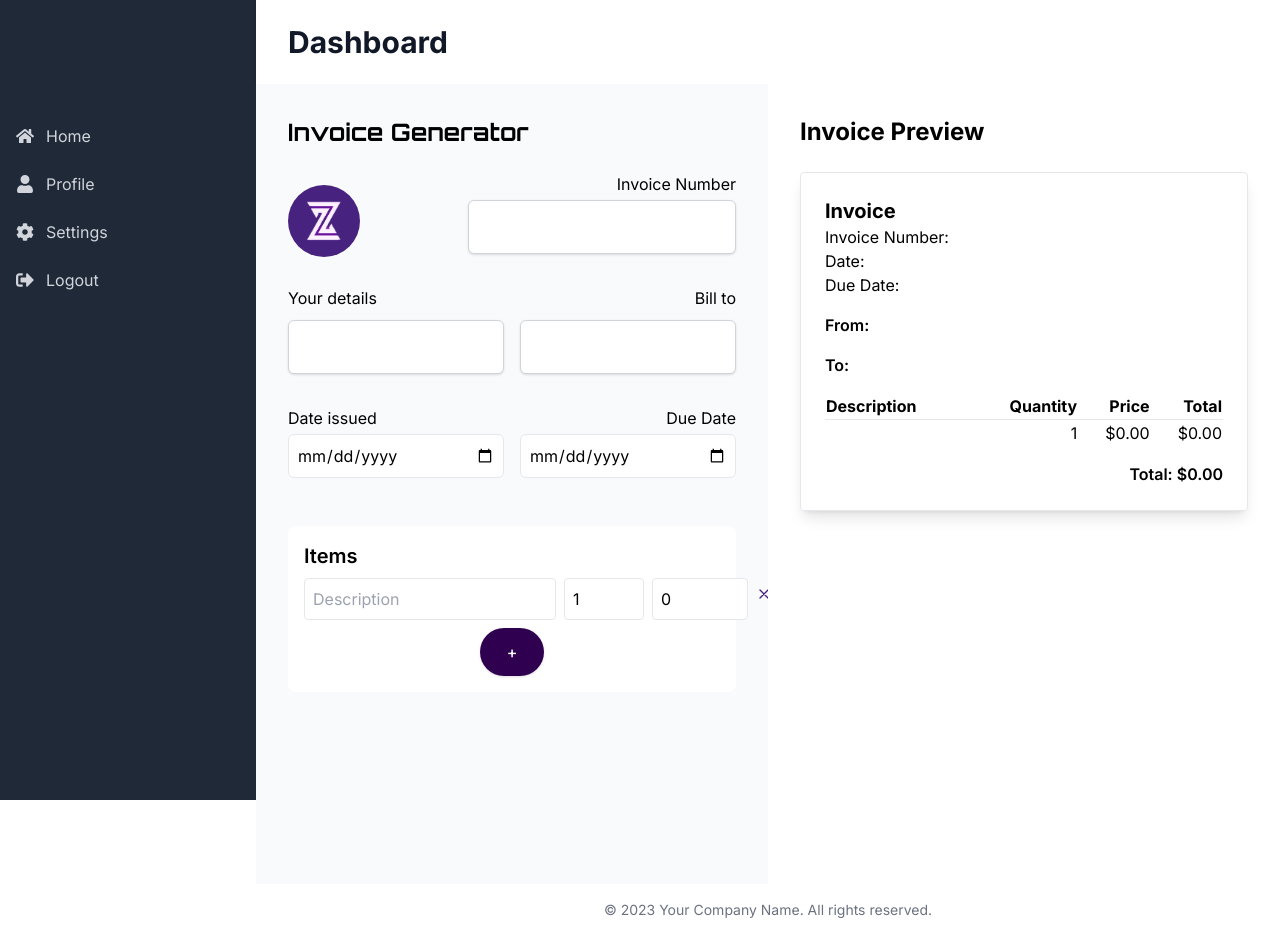
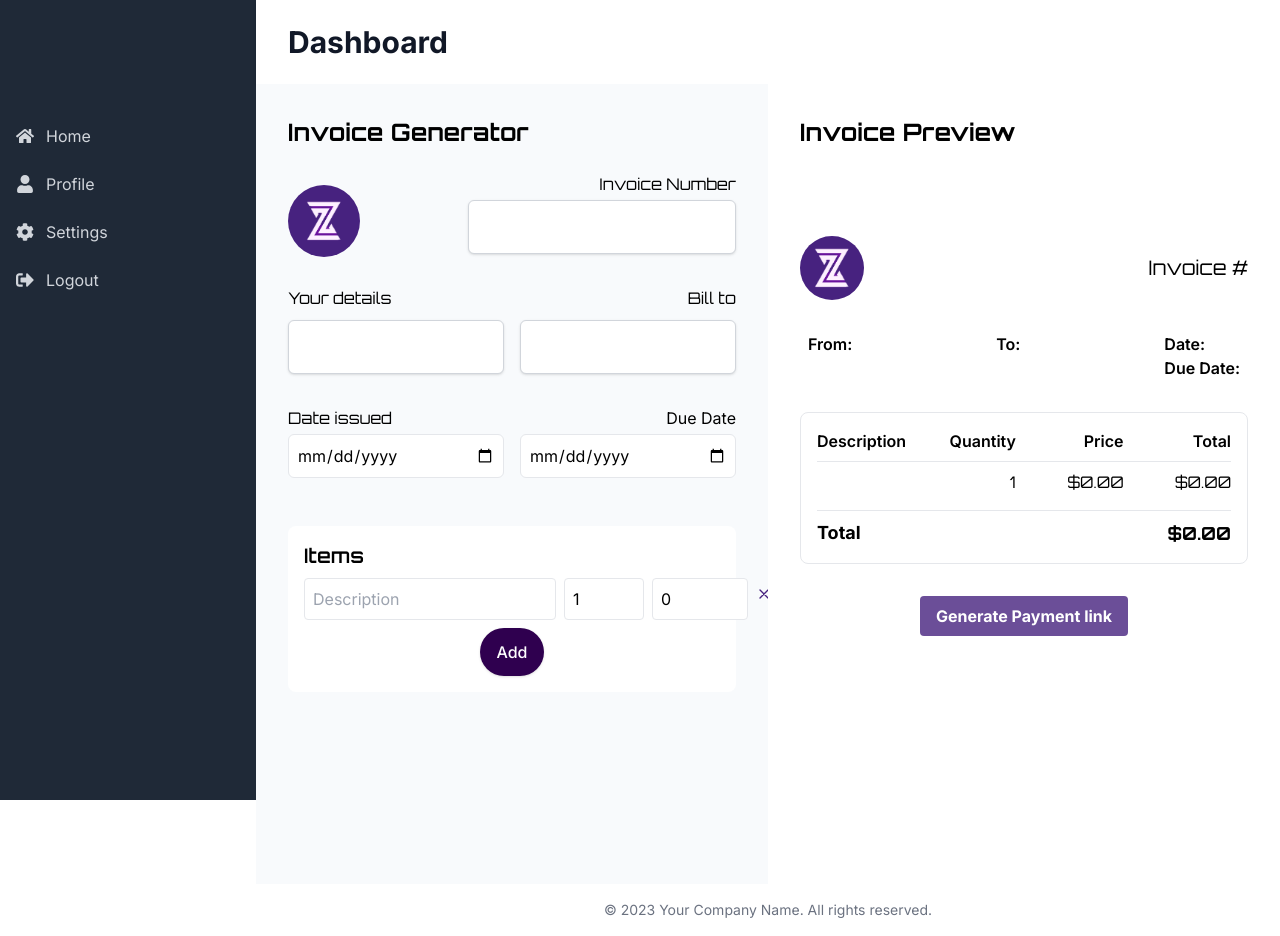
Before and after one commit to SamiiBou/Zephy-smart-contract, a React (Vite) app in the folder client/: page /dashboard/invoiceGenerator in a window 1280 px wide. Built offline with nearby package versions, Linux system fonts and the light colour scheme.

Commit message:
wip: generate link

```diff
--- a/client/src/pages/InvoiceGenerator.jsx
+++ b/client/src/pages/InvoiceGenerator.jsx
@@ -56,7 +56,7 @@ const InvoiceGenerator = () => {
               <img src={logo} className="w-12 h-12 object-contain" alt="Logo" />
             </div>
             <div className="flex flex-col items-end">
-              <label className="block mb-1">Invoice Number</label>
+              <label className="block mb-1 font-orbitron">Invoice Number</label>
               <TextInput
                 type="text"
                 name="invoiceNumber"
@@ -70,9 +70,9 @@ const InvoiceGenerator = () => {
             {" "}
             {/* Reduced space between label-input pairs */}
             <div className="flex justify-between">
-              <label className="block mb-0.5">Your details</label>{" "}
+              <label className="block mb-0.5 font-orbitron">Your details</label>{" "}
               {/* Reduced bottom margin */}
-              <label className="block mb-0.5">Bill to</label>{" "}
+              <label className="block mb-0.5 font-orbitron">Bill to</label>{" "}
               {/* Reduced bottom margin */}
             </div>
             <div className="flex justify-between items-center space-x-4">
@@ -100,7 +100,9 @@ const InvoiceGenerator = () => {
           </div>
           <div className="flex justify-between space-x-4">
             <div className="flex-1">
-              <label className="block mb-1 text-left">Date issued</label>
+              <label className="block mb-1 text-left font-orbitron">
+                Date issued
+              </label>
               <input
                 type="date"
                 name="date"
@@ -123,7 +125,9 @@ const InvoiceGenerator = () => {
 
           <div className="pt-8">
             <div className="space-y-2 bg-white rounded-lg p-4">
-              <h3 className="text-xl font-semibold mb-2">Items</h3>
+              <h3 className="text-xl font-semibold mb-2 font-orbitron">
+                Items
+              </h3>
               {invoiceData.items.map((item, index) => (
                 <div key={index} className="flex space-x-2 mb-2">
                   <input
@@ -189,7 +193,7 @@ const InvoiceGenerator = () => {
                   onClick={addItem}
                   className="bg-[#47227f] text-white w-12 h-12 rounded-full flex items-center justify-center"
                 >
-                  +
+                  Add
                 </Button>
               </div>
             </div>
@@ -197,9 +201,85 @@ const InvoiceGenerator = () => {
           {/* Items section */}
         </form>
       </div>
+      {/* Preview Section */}
+      <div className=" w-full md:w-1/2 p-8 bg-white">
+        <h2 className="text-2xl font-bold mb-6 font-orbitron">
+          Invoice Preview
+        </h2>
+        <div className="w-full max-w-xl pt-16">
+          {/* Logo and Invoice Number */}
+          <div className="flex justify-between items-center mb-8">
+            <div className="rounded-full bg-[#47227f] p-2 flex items-center justify-center">
+              <img src={logo} className="w-12 h-12 object-contain" alt="Logo" />
+            </div>
+            <div className="text-xl font-orbitron">
+              Invoice #{invoiceData.invoiceNumber}
+            </div>
+          </div>
 
-      {/* Preview Section */}
-      <div className="w-full md:w-1/2 p-8 bg-white">
+          {/* Sender, Receiver, and Date */}
+          <div className="flex flex-col sm:flex-row justify-between mb-8 font-inter px-2">
+            <div className="mb-4 sm:mb-0">
+              <p className="font-semibold font-inter">From:</p>
+              <p className="font-inter whitespace-pre-line">
+                {invoiceData.from}
+              </p>
+            </div>
+            <div className="mb-4 sm:mb-0">
+              <p className="font-semibold font-inter">To:</p>
+              <p className="font-inter whitespace-pre-line">{invoiceData.to}</p>
+            </div>
+            <div>
+              <p className="font-semibold font-inter">Date:</p>
+              <p className="font-inter">{invoiceData.date}</p>
+              <p className="font-semibold font-inter">Due Date:</p>
+              <p className="font-inter">{invoiceData.dueDate}</p>
+            </div>
+          </div>
+
+          {/* Main container for invoice details */}
+          <div className="bg-white rounded-lg ">
+            {/* Invoice Details */}
+            <div className="border rounded-lg p-4 mb-8">
+              <div className="grid grid-cols-4 gap-4 border-b pb-2 mb-2">
+                <span className="font-semibold">Description</span>
+                <span className="font-semibold text-right">Quantity</span>
+                <span className="font-semibold text-right">Price</span>
+                <span className="font-semibold text-right">Total</span>
+              </div>
+              {invoiceData.items.map((item, index) => (
+                <div key={index} className="grid grid-cols-4 gap-4 mb-4">
+                  <span className="font-inter">{item.description}</span>
+                  <span className="font-orbitron text-right">
+                    {item.quantity}
+                  </span>
+                  <span className="font-orbitron text-right">
+                    ${item.price.toFixed(2)}
+                  </span>
+                  <span className="font-orbitron text-right">
+                    ${(item.quantity * item.price).toFixed(2)}
+                  </span>
+                </div>
+              ))}
+              <div className="flex justify-between font-bold text-lg mt-2 border-t pt-2">
+                <span>Total</span>
+                <span className="font-orbitron">
+                  ${calculateTotal().toFixed(2)}
+                </span>
+              </div>
+            </div>
+
+            {/* Payment Button */}
+            <div className="text-center">
+              <button className="bg-[#47227f]/80 hover:bg-[#47227f] text-white font-bold py-2 px-4 rounded">
+                Generate Payment link
+              </button>
+            </div>
+          </div>
+        </div>
+      </div>
+
+      {/* <div className="w-full md:w-1/2 p-8 bg-white">
         <h2 className="text-2xl font-bold mb-6">Invoice Preview</h2>
         <div className="border p-6 rounded shadow-lg">
           <div className="flex justify-between mb-4">
@@ -246,7 +326,7 @@ const InvoiceGenerator = () => {
             </p>
           </div>
         </div>
-      </div>
+      </div> */}
     </div>
   );
 };
```
